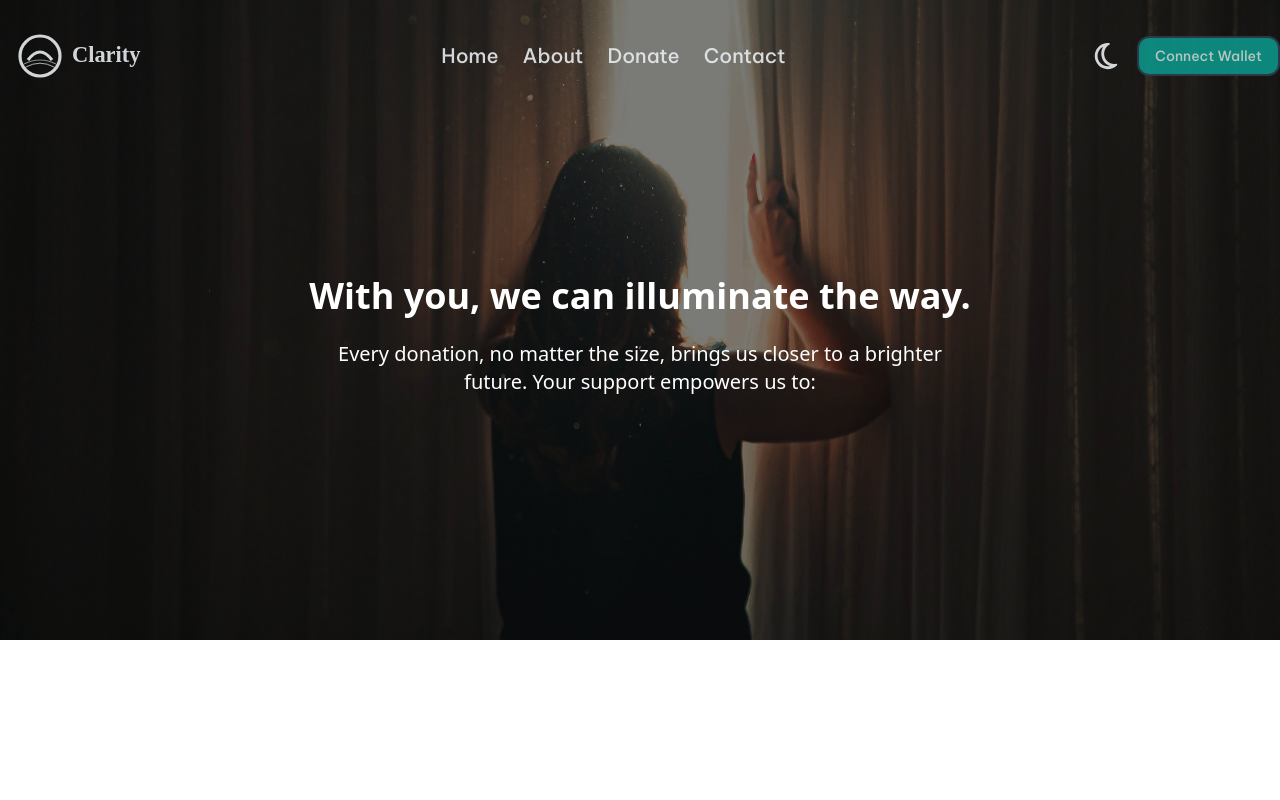
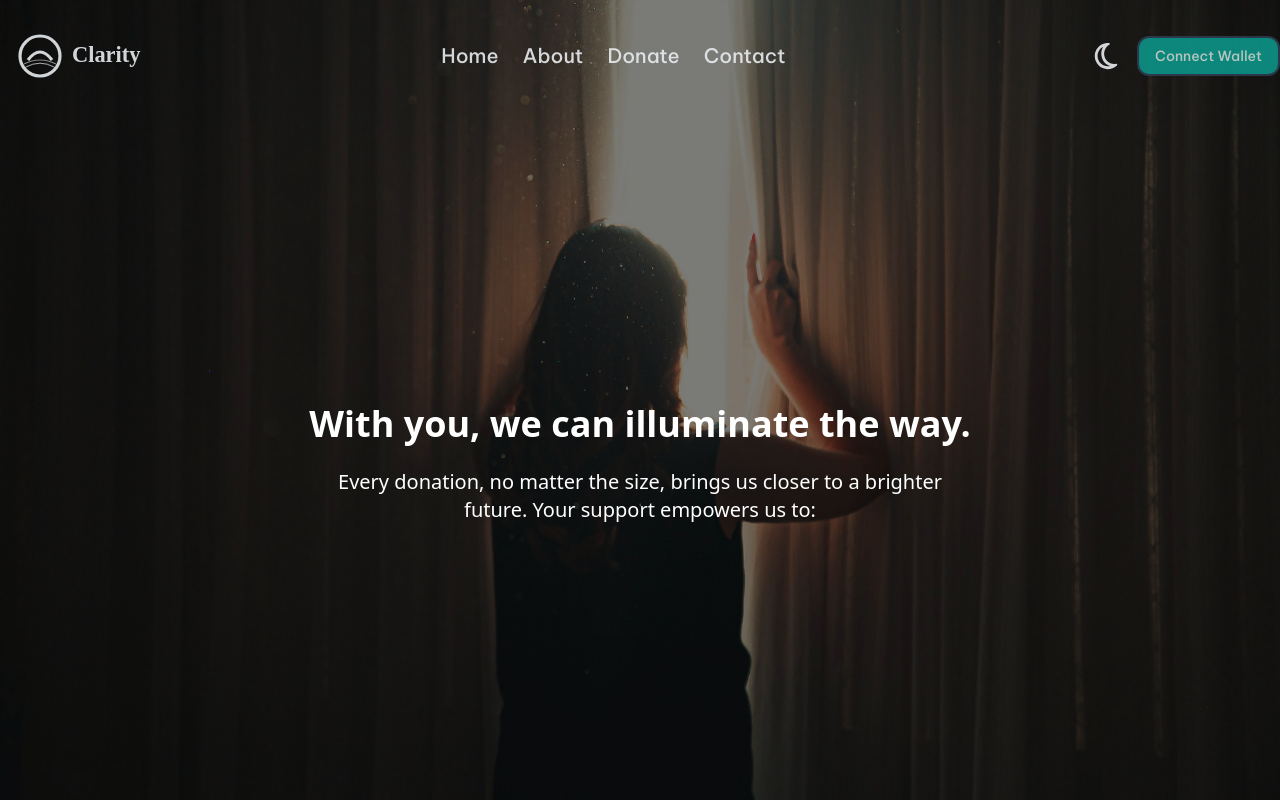
Before and after one commit to EmperorSmiles/Clarity, a React (Vite) app: page /donate in a window 1280 px wide. Shown: the top 800 px of the page. Built offline with nearby package versions, Linux system fonts and the light colour scheme.

Commit message:
More tweaking

```diff
--- a/src/components/DonateHero.tsx
+++ b/src/components/DonateHero.tsx
@@ -9,15 +9,15 @@ const DonateHero = () => {
         <img
           src={hopeful}
           alt="Mental health support"
-          className="w-full h-4/5 object-cover"
+          className="w-full h-full object-cover"
         />
         {/* Dark overlay to improve text readability */}
-        <div className="absolute h-4/5 inset-0 bg-black opacity-50 z-10"></div>
+        <div className="absolute h-full inset-0 bg-black opacity-50 z-10"></div>
       </div>
 
       {/* Content Container */}
-      <div className="relative z-15 flex flex-col items-center justify-center h-4/5 text-white text-center px-4 py-8">
-        <h1 className="text-3xl md:text-4xl mt-8 font-bold mb-6">
+      <div className="relative z-15 flex flex-col items-center justify-center h-full text-white text-center px-4 py-8">
+        <h1 className="text-3xl md:text-4xl mt-16 md:mt-32 font-bold mb-6">
           With you, we can illuminate the way.
         </h1>
         <p className="max-w-2xl text-lg md:text-xl">
```
